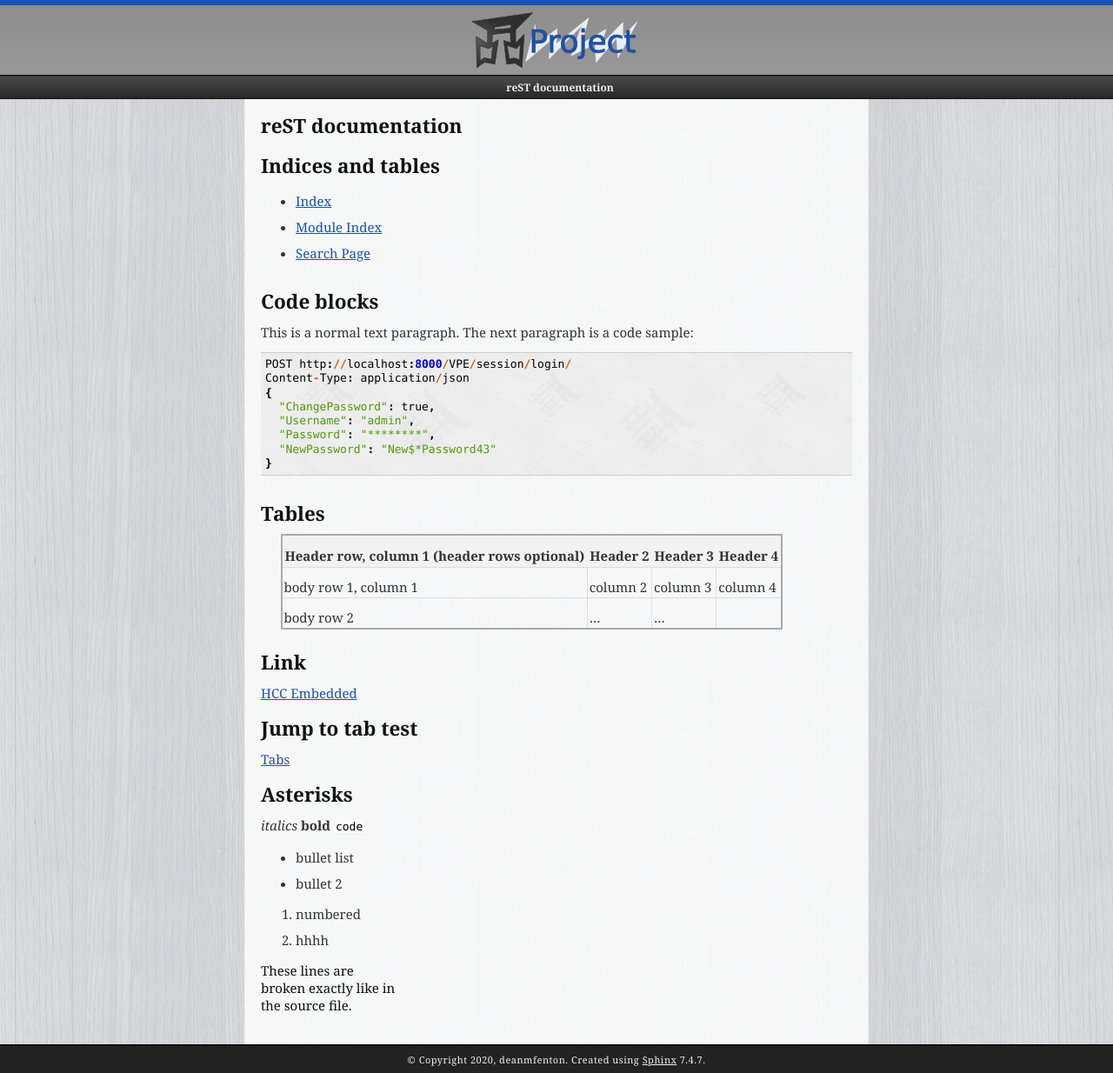
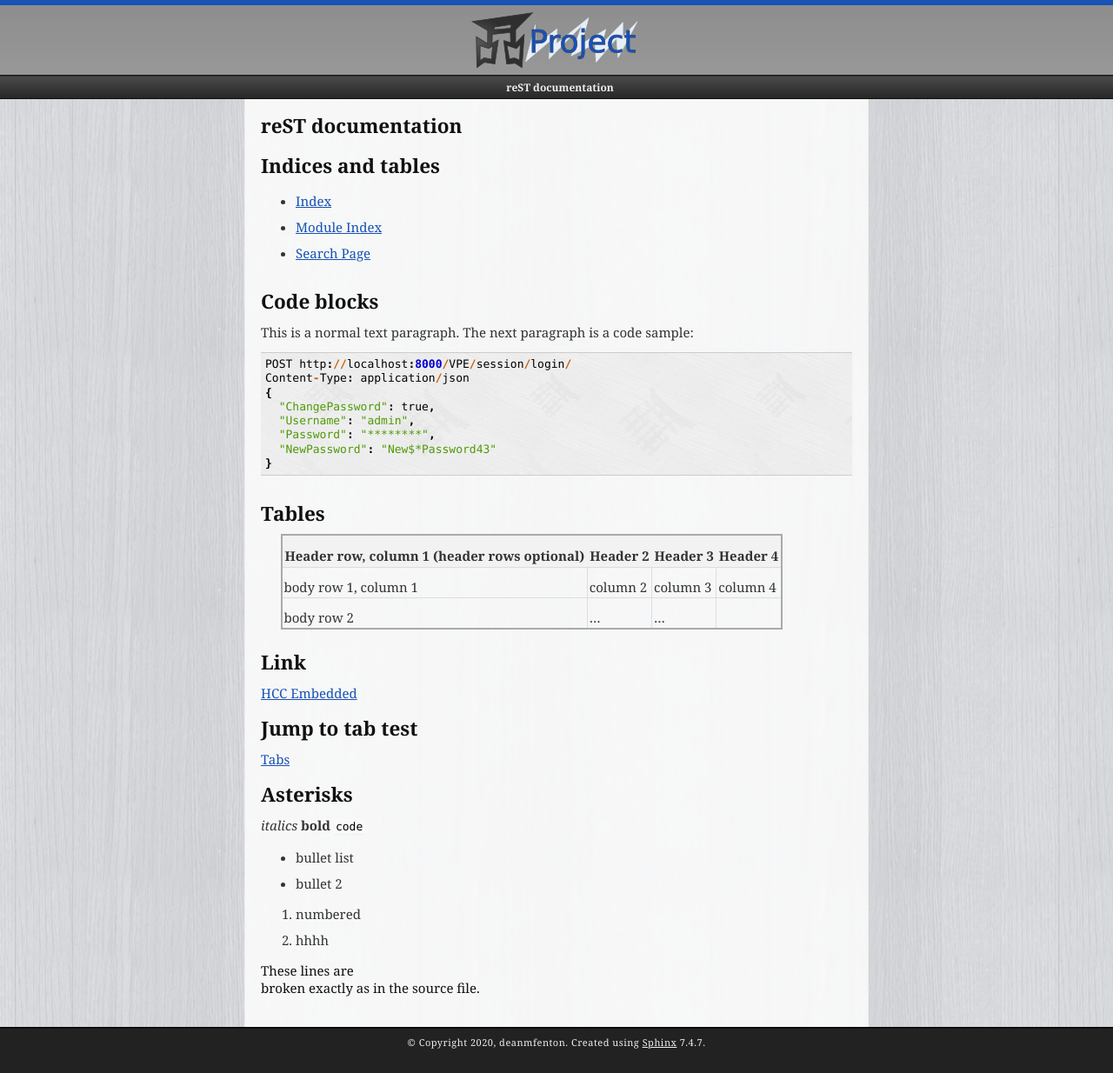
Before and after one commit to DeanMFenton/sphinx2dean, a Sphinx documentation site: the page built from docs/index.rst, in a window 1280 px wide. Shown: the whole page at 87% size. Built offline with Sphinx 7.4.7, drawn with Linux system fonts in a browser that asks for light colours.

Commit message:
Update index.rst

```diff
--- a/docs/index.rst
+++ b/docs/index.rst
@@ -69,5 +69,4 @@ Asterisks
 2. hhhh
 
 | These lines are
-| broken exactly like in
-| the source file.
+| broken exactly as in the source file.
```
